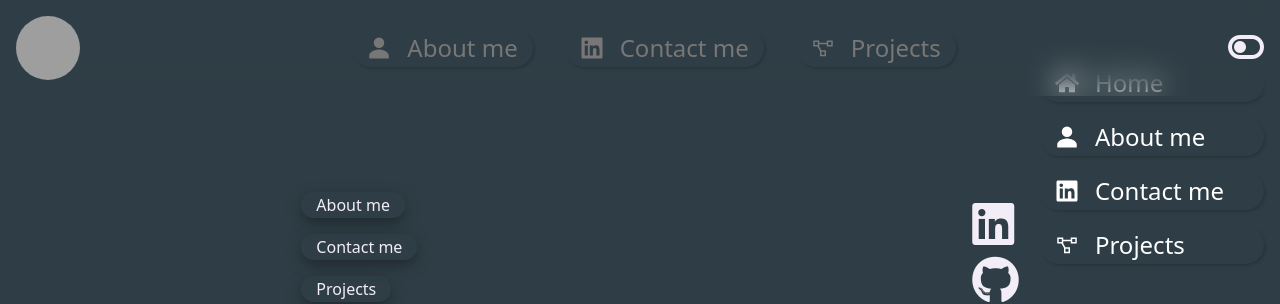
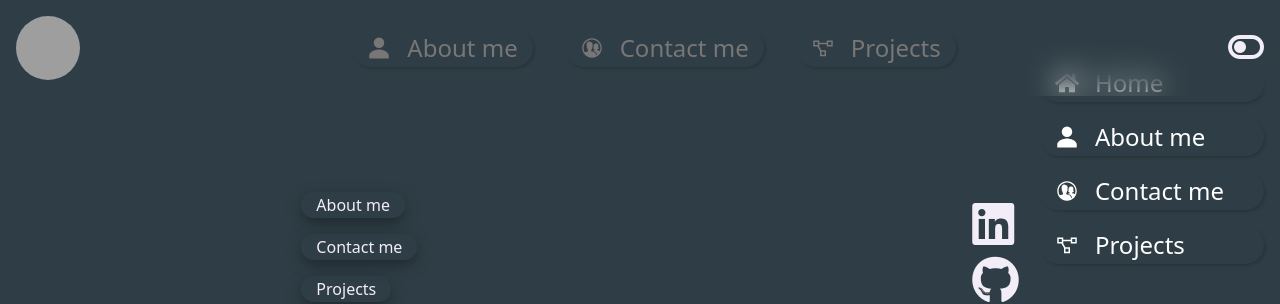
Before and after one commit to EricClasson/Portfolio-React, a React (Vite) app: page /hamburgermenu in a window 1280 px wide. Shown: the top 304 px of the page. Built offline with nearby package versions, Linux system fonts and the light colour scheme; grey boxes are pictures that could not be loaded.

Commit message:
adding icons

```diff
--- a/src/components/Navbar/Hamburgermenu/Hammenucont.jsx
+++ b/src/components/Navbar/Hamburgermenu/Hammenucont.jsx
@@ -1,6 +1,6 @@
 import { Link } from "react-router-dom";
 import { IoPersonSharp } from "react-icons/io5";
-import { FaLinkedin } from "react-icons/fa";
+import { IoIosContacts } from "react-icons/io";
 import { LiaProjectDiagramSolid } from "react-icons/lia";
 import { FaHome } from "react-icons/fa";
 
@@ -29,7 +29,7 @@ const Hammenucont = ({ setToggle }) => {
         onClick={() => setToggle(false)}
         className="btn btn-nav btns-toggle "
       >
-        <FaLinkedin />
+        <IoIosContacts />
         <Link to="/Contact me">Contact me </Link>
         {/* Props settoggle från parent, denna onclick gör så att när man klickat på en länk så stängs hamburgermenu diven */}
       </button>
--- a/src/components/Navbar/NAV/Navbtn.jsx
+++ b/src/components/Navbar/NAV/Navbtn.jsx
@@ -1,6 +1,6 @@
 import { Link } from "react-router-dom";
 import { IoPersonSharp } from "react-icons/io5";
-import { FaLinkedin } from "react-icons/fa";
+import { IoIosContacts } from "react-icons/io";
 import { LiaProjectDiagramSolid } from "react-icons/lia";
 const Navbtns = () => {
   return (
@@ -14,7 +14,7 @@ const Navbtns = () => {
       </div>
       <div>
         <button className="btn btn-nav contact">
-          <FaLinkedin />
+          <IoIosContacts />
           <Link to="/Contact me">Contact me </Link>
           {/* onclick länk till contact me sidan */}
         </button>
```
Also changed, not shown: 1 other file (tests, documents, lock files or other folders).
